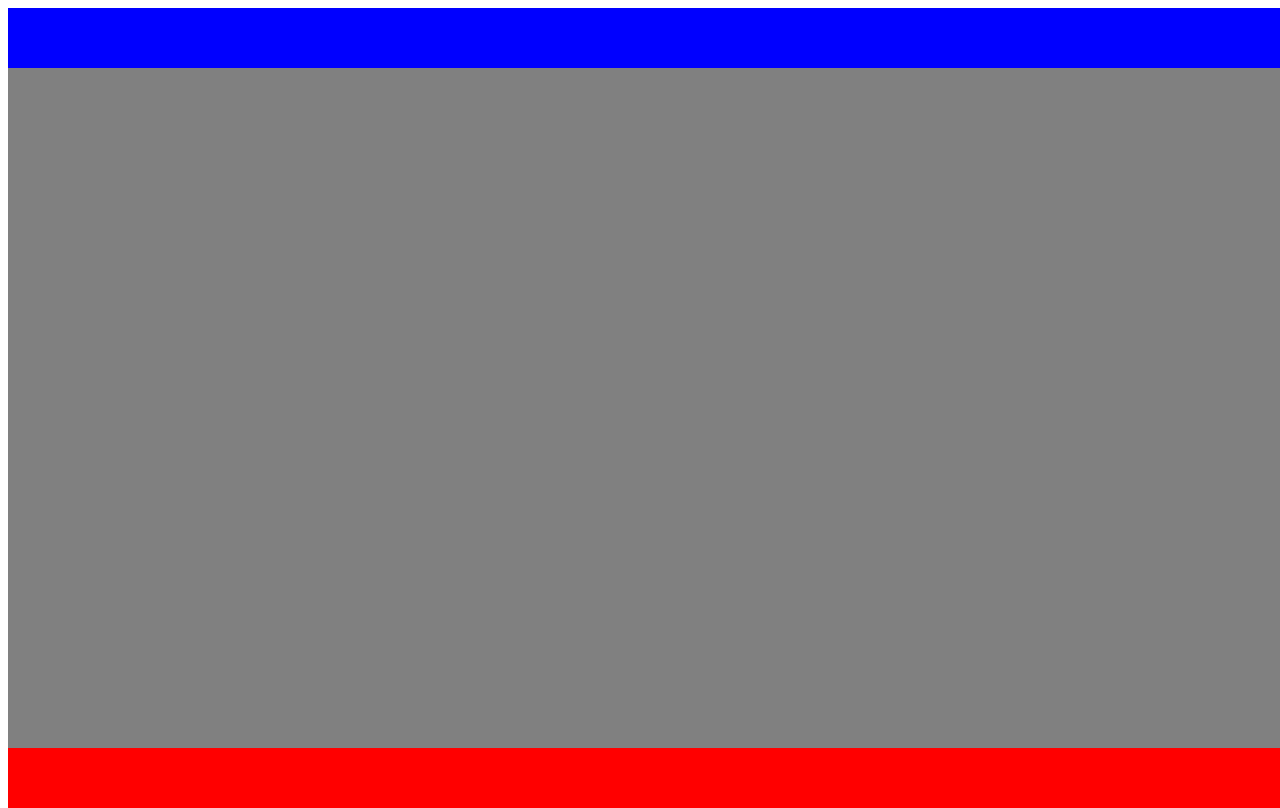
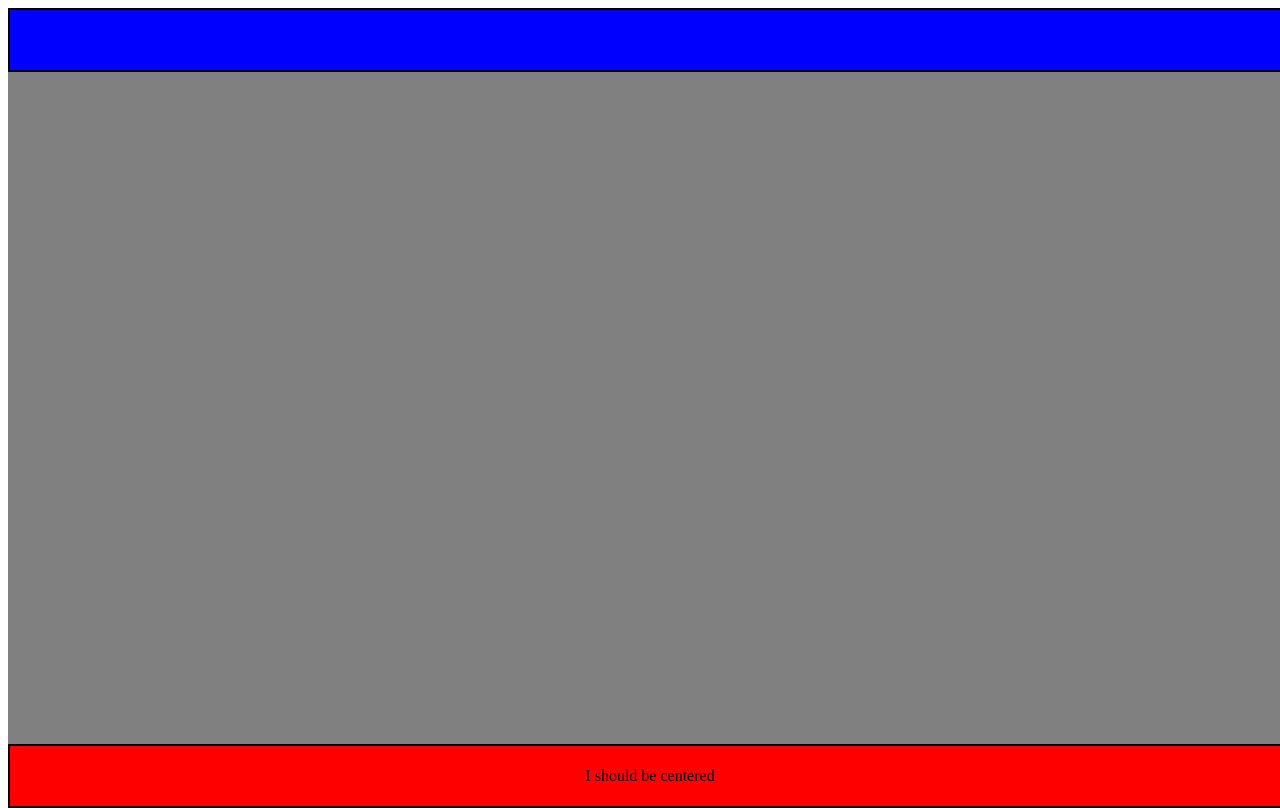
Before and after one commit to Rybadour/TestHtml, a plain HTML site: page index.html in a window 1280 px wide. Drawn offline with Linux system fonts and the light colour scheme.

Commit message:
Reverted a possible fix and added a few more details from Mitek

```diff
--- a/index.html
+++ b/index.html
@@ -8,7 +8,7 @@
 
 			.container {
 				width: 100%;
-				min-height: -webkit-fill-available;
+				height: 100%;
 				background: grey;
 				display: flex;
 				flex-direction: column;
@@ -24,12 +24,17 @@
 				height: 60px;
 				width: 100%;
 				background: blue;
+				border: 2px solid black;
 			}
 
 			.footer {
 				height: 60px;
 				width: 100%;
 				background: red;
+				border: 2px solid black;
+				display: flex;
+				justify-content: center;
+				align-items: center;
 			}
 		</style>
 	</head>
@@ -40,7 +45,7 @@
 			</div>
 
 			<div class="footer">
-
+				<div>I should be centered</div>
 			</div>
 		</div>
 	</body>
```
